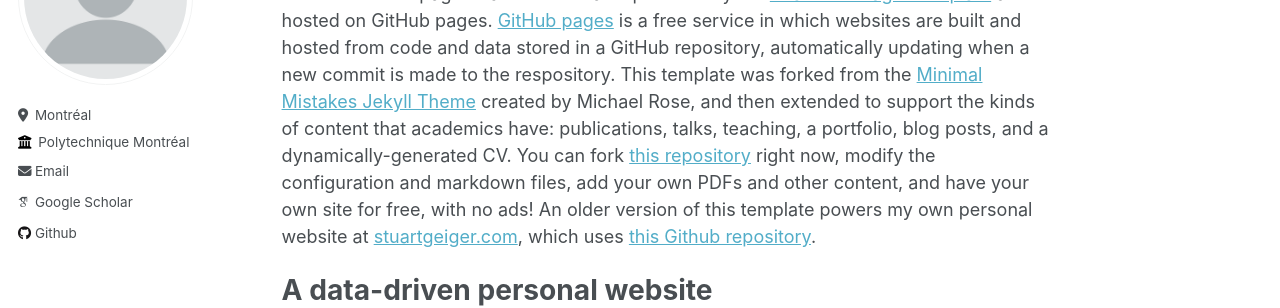
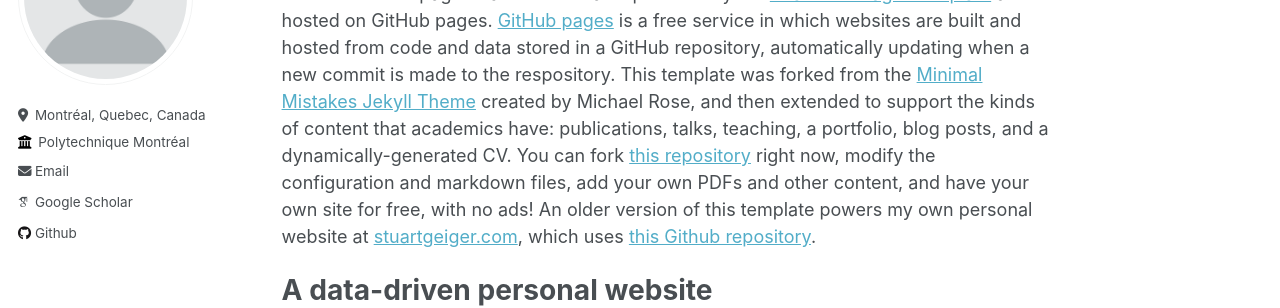
Before and after one commit to mehdi-morovati/mehdi-morovati.github.io, a Jekyll site: the page built from _pages/about.md, in a window 1280 px wide. Shown: the part 196-504 px from the top of the page. Built offline with Jekyll 4.4.1, drawn with Linux system fonts in a browser that asks for light colours; some web fonts are replaced.

Commit message:
Update _config.yml
update location

```diff
--- a/_config.yml
+++ b/_config.yml
@@ -25,7 +25,7 @@ author:
   name             : "" #Your Sidebar Name
   pronouns         : # example: "she/her"
   bio              : "" #Short biography for the left-hand sidebar
-  location         : "Montréal"
+  location         : "Montréal, Quebec, Canada"
   employer         : "Polytechnique Montréal"
   uri              : # URL
   email            : "mehdi [dot] morovati [at] polymtl [dot] ca"
```
